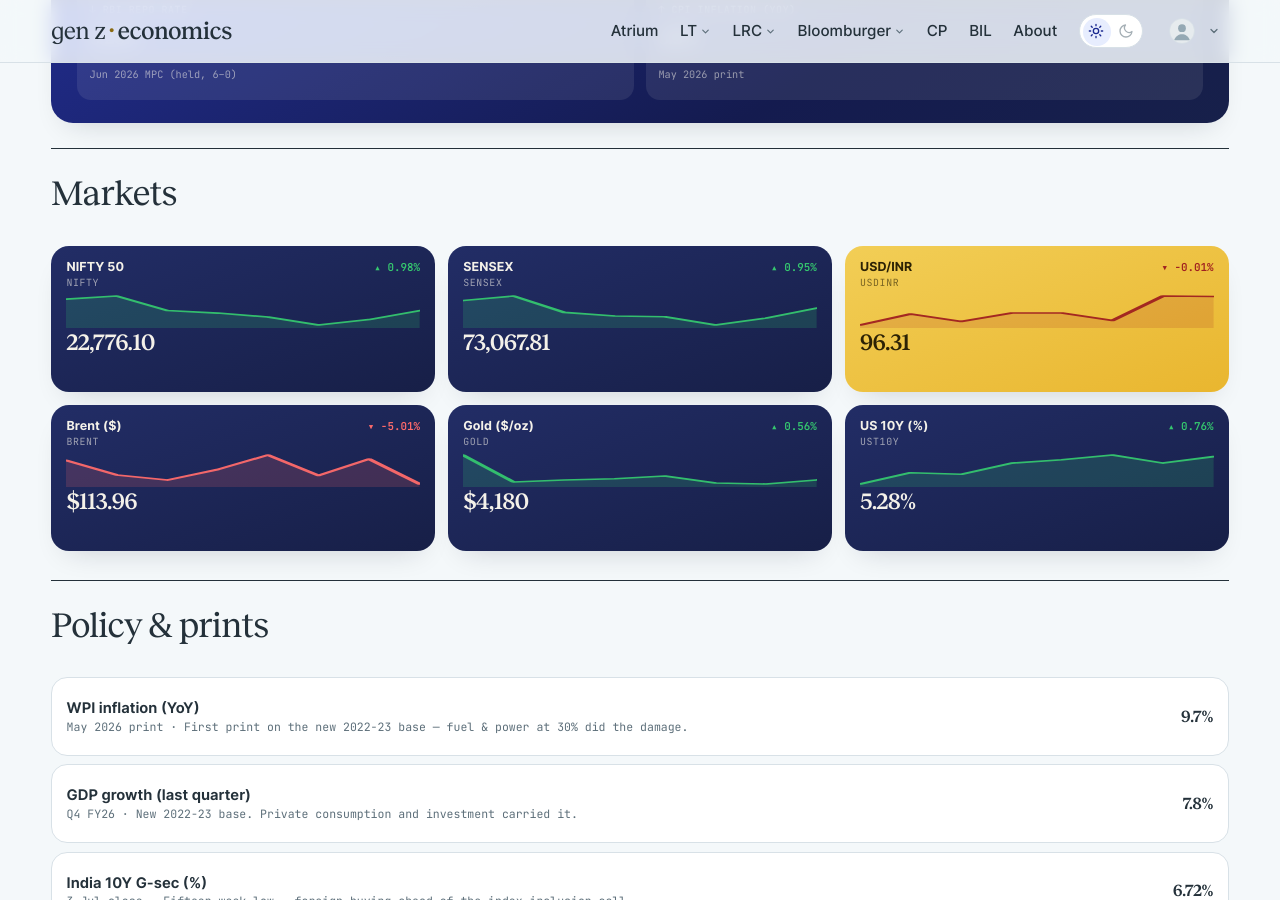
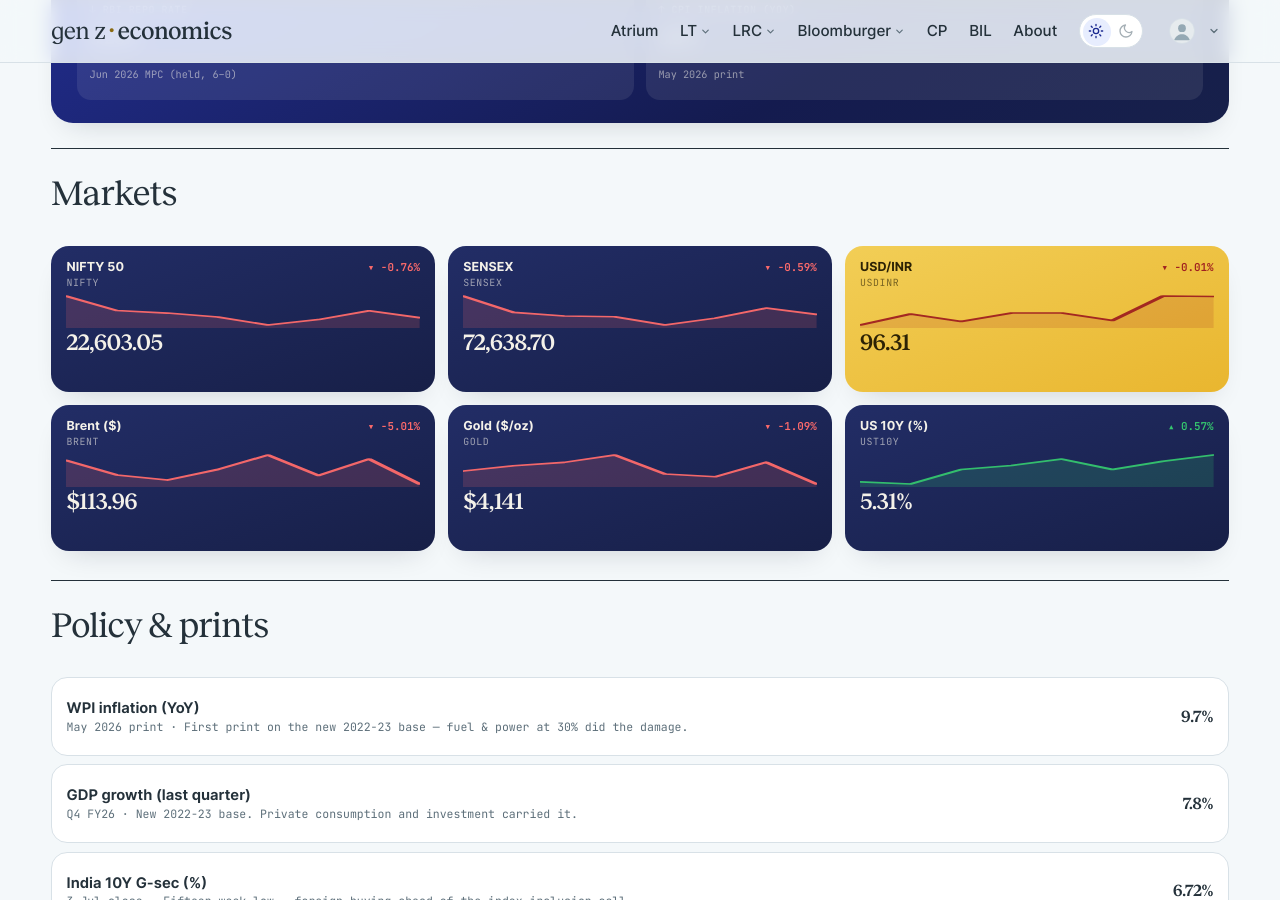
Before and after one commit to harsharya7021/genz-economics.com, a Jekyll site: the page built from macro-watch.html, in a window 1280 px wide and 900 px high, scrolled down 599 px. Built offline with Jekyll 4.4.1, drawn with Linux system fonts in a browser that asks for light colours; comment, search, counter and statistics services are not loaded.

Commit message:
data: morning market refresh

```diff
--- a/_data/macro.json
+++ b/_data/macro.json
@@ -1,34 +1,34 @@
 {
-  "as_of": "6 Oct 2026 close",
+  "as_of": "7 Oct 2026 close",
   "auto": {
     "nifty": {
       "label": "NIFTY 50",
-      "v": "22,776.10",
-      "chg": 0.98,
+      "v": "22,603.05",
+      "chg": -0.76,
       "spark": [
-        23063.1,
         23140.5,
         22780.25,
         22716.199,
         22620.449,
         22421.949,
         22555.75,
-        22776.1
+        22776.1,
+        22603.051
       ]
     },
     "sensex": {
       "label": "SENSEX",
-      "v": "73,067.81",
-      "chg": 0.95,
+      "v": "72,638.70",
+      "chg": -0.59,
       "spark": [
-        73580.539,
         73895.742,
         72771.719,
         72529.07,
         72480.289,
         71909.703,
         72382.469,
-        73067.812
+        73067.812,
+        72638.703
       ]
     },
     "usdinr": {
@@ -63,32 +63,32 @@
     },
     "gold": {
       "label": "Gold ($/oz)",
-      "v": "$4,180",
-      "chg": 0.56,
+      "v": "$4,141",
+      "chg": -1.09,
       "spark": [
-        4321.2,
         4168.4,
         4179.7,
         4186.7,
         4202.3,
         4162.3,
         4156.8,
-        4180.0
+        4187.1,
+        4141.4
       ]
     },
     "ust10y": {
       "label": "US 10Y (%)",
-      "v": "5.28%",
-      "chg": 0.76,
+      "v": "5.31%",
+      "chg": 0.57,
       "spark": [
-        5.11,
         5.18,
         5.17,
         5.24,
         5.26,
         5.29,
         5.24,
-        5.28
+        5.28,
+        5.31
       ]
     }
   },
--- a/_data/markets.yml
+++ b/_data/markets.yml
@@ -2,16 +2,15 @@
 # USD/INR) are refreshed each weekday morning by the market-data workflow;
 # the India 10Y G-Sec line is maintained by hand. Do not hand-edit the
 # live tickers — the job overwrites them.
-as_of: 6 Oct 2026
+as_of: 7 Oct 2026
 tickers:
 - symbol: NIFTY 50
   code: ^NSEI
-  value: 22,776.10
-  change: '+220.35'
-  pct: +0.98%
-  dir: up
+  value: 22,603.05
+  change: −173.05
+  pct: −0.76%
+  dir: down
   spark:
-  - 23063.1
   - 23140.5
   - 22780.25
   - 22716.199
@@ -19,14 +18,14 @@ tickers:
   - 22421.949
   - 22555.75
   - 22776.1
+  - 22603.051
 - symbol: SENSEX
   code: BSE
-  value: 73,067.81
-  change: '+685.34'
-  pct: +0.95%
-  dir: up
+  value: 72,638.70
+  change: −429.11
+  pct: −0.59%
+  dir: down
   spark:
-  - 73580.539
   - 73895.742
   - 72771.719
   - 72529.07
@@ -34,6 +33,7 @@ tickers:
   - 71909.703
   - 72382.469
   - 73067.812
+  - 72638.703
 - symbol: USD / INR
   code: FX
   value: '96.31'
```
